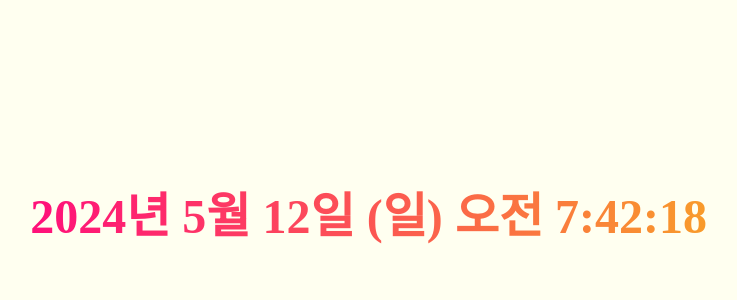
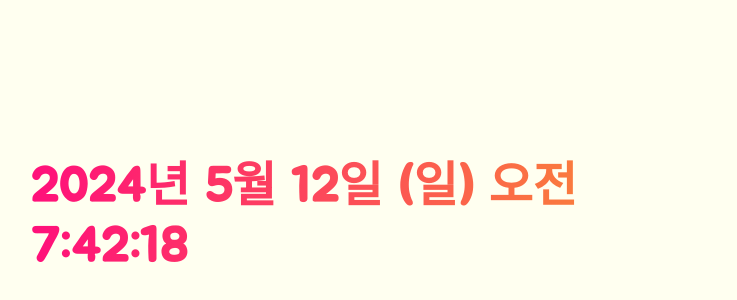
Before and after one commit to JIUUOO/clock-display, a React (Create React App) app: page / in a window 1280 px wide. Shown: the part 188-488 px from the top of the page, without its empty margins (253-990 px from the left). Built offline with nearby package versions, Linux system fonts and the light colour scheme.

Commit message:
prefix: modify hour format and add font family

```diff
--- a/src/Now.js
+++ b/src/Now.js
@@ -39,7 +39,10 @@ function Now() {
   };
   let day = dayKr(today.getDay());
 
-  let hour = makeFormat(((today.getHours() - 1) % 12) + 1, " ");
+  let hour = makeFormat(
+    today.getHours() % 12 == 0 ? 12 : today.getHours() % 12,
+    " "
+  );
   let minute = makeFormat(today.getMinutes(), "0");
   let prefix = today.getHours() <= 11 ? "오전" : "오후";
   let second = makeFormat(today.getSeconds(), "0");
--- a/src/index.css
+++ b/src/index.css
@@ -1,3 +1,5 @@
+@import url("https://fonts.googleapis.com/css2?family=Black+Han+Sans&family=Jua&display=swap");
+
 body {
   background-color: ivory;
 }
@@ -13,8 +15,9 @@ body {
 }
 
 .clock {
+  font-family: "Jua", sans-serif;
   font-size: 3rem;
-  font-weight: 900;
+  font-weight: 600;
   padding: 0 0.2rem;
 
   background: linear-gradient(
@@ -37,7 +40,7 @@ body {
   }
 }
 
-@media (max-width: 500px) {
+@media (max-width: 480px) {
   .wrap-clock {
     width: 20rem;
   }
```
